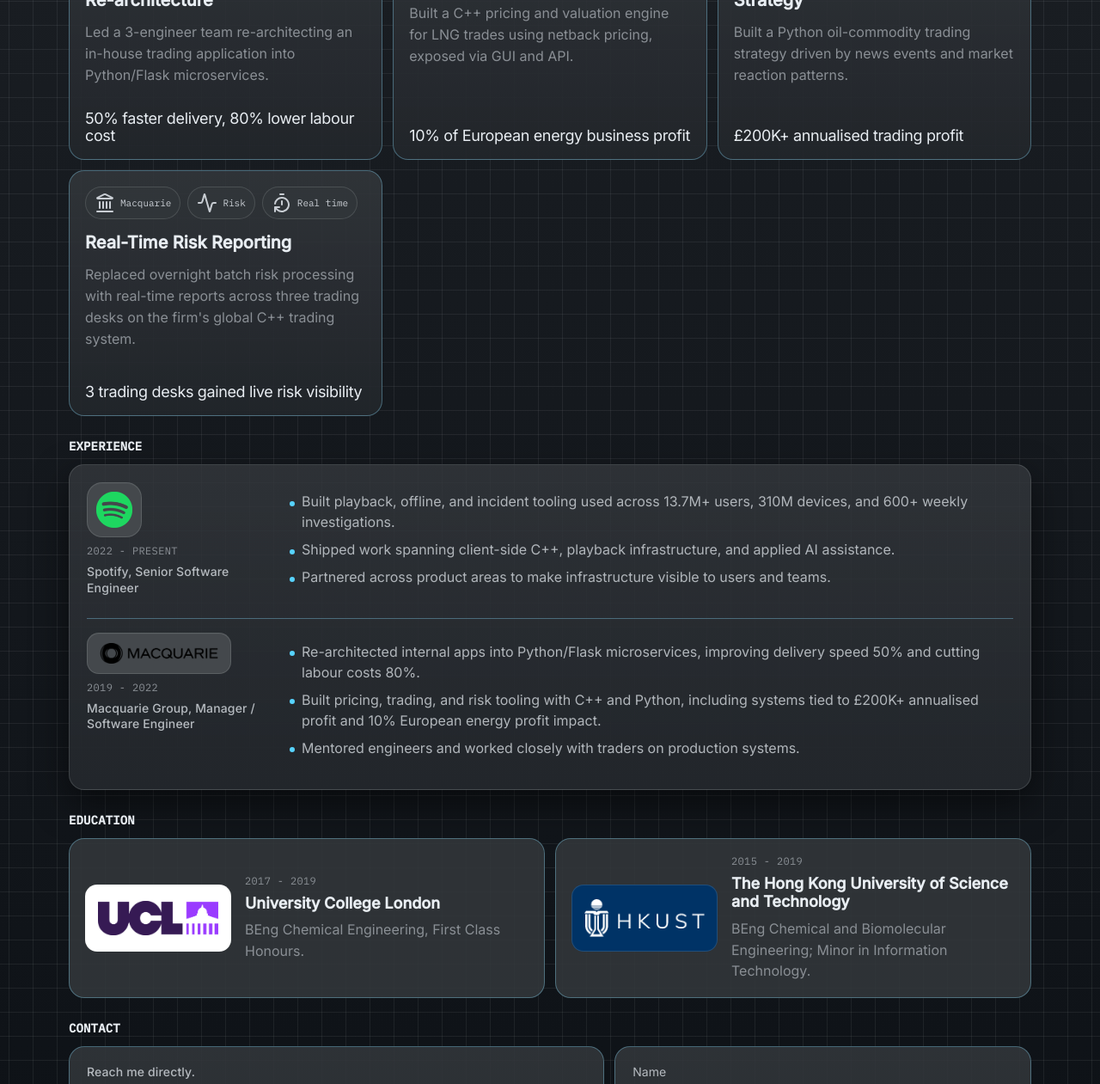
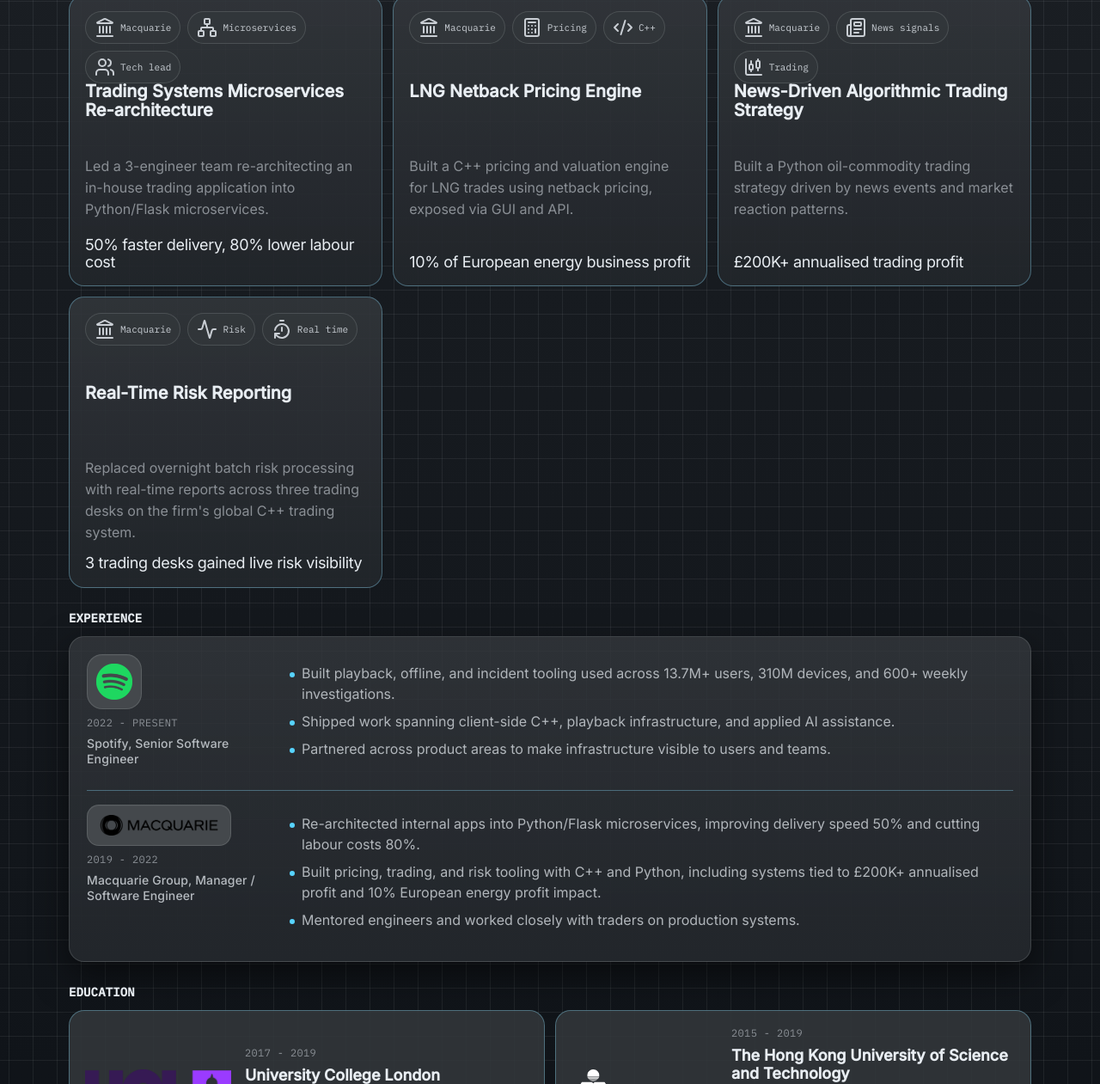
Before and after one commit to nwihardjo13/nwihardjo13.github.io, a website built with Vite: page index.html in a window 1280 px wide. Shown: the part 1539-2800 px from the top of the page at 86% size. Built offline with nearby package versions, Linux system fonts and the light colour scheme; no server answers.

Commit message:
Fix project card alignment

```diff
--- a/src/styles.css
+++ b/src/styles.css
@@ -338,6 +338,7 @@
 #portfolio-dark-render .work-grid {
   display: grid;
   grid-template-columns: repeat(3, minmax(0, 1fr));
+  grid-auto-rows: 1fr;
   gap: 12px;
 }
 
@@ -347,22 +348,18 @@
   border: 1px solid var(--border);
   background: linear-gradient(180deg, color-mix(in oklab, var(--surface-2) 88%, transparent), color-mix(in oklab, var(--surface) 92%, transparent));
   min-height: 286px;
-  display: flex;
-  flex-direction: column;
+  height: 100%;
+  display: grid;
+  grid-template-rows: 68px 72px minmax(0, 1fr) auto;
   gap: 14px;
 }
 
 #portfolio-dark-render .work .meta {
   display: flex;
-  flex-wrap: nowrap;
+  flex-wrap: wrap;
+  align-content: start;
   gap: 8px;
-  overflow-x: auto;
-  padding-bottom: 2px;
-  scrollbar-width: none;
-}
-
-#portfolio-dark-render .work .meta::-webkit-scrollbar {
-  display: none;
+  min-height: 68px;
 }
 
 #portfolio-dark-render .tag {
@@ -387,10 +384,15 @@
   line-height: 1.1;
   font-weight: 800;
   letter-spacing: 0;
+  align-self: start;
+}
+
+#portfolio-dark-render .work p {
+  align-self: start;
 }
 
 #portfolio-dark-render .work .spacer {
-  flex: 1;
+  display: none;
 }
 
 #portfolio-dark-render .work .impact {
@@ -512,20 +514,10 @@
 #portfolio-dark-render .education-logo {
   width: 170px;
   height: 78px;
-  border-radius: 14px;
-  border: 1px solid var(--border);
   display: flex;
   align-items: center;
   justify-content: center;
-  padding: 14px;
-}
-
-#portfolio-dark-render .education-logo.ucl {
-  background: #ffffff;
-}
-
-#portfolio-dark-render .education-logo.hkust {
-  background: #003366;
+  padding: 0;
 }
 
 #portfolio-dark-render .education-logo img {
```
